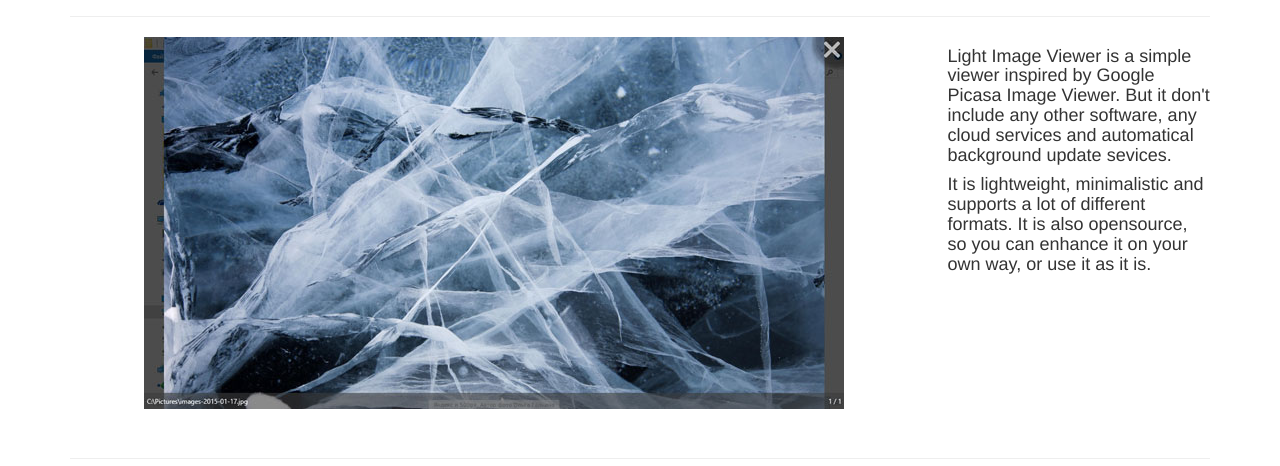
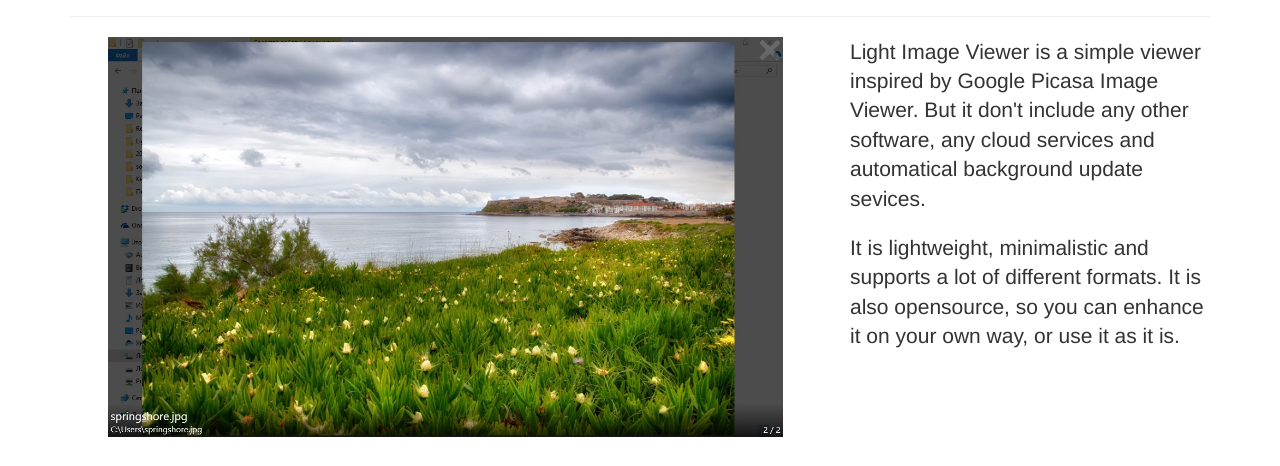
Before and after one commit to birdy90/LightImageViewer, a plain HTML site: page index.html in a window 1280 px wide. Shown: the part 155-621 px from the top of the page. Drawn offline with nearby package versions, Linux system fonts and the light colour scheme.

Commit message:
* update accordind v0.2 version

```diff
--- a/index.html
+++ b/index.html
@@ -4,6 +4,8 @@
     <link rel="stylesheet" href="https://maxcdn.bootstrapcdn.com/bootstrap/3.3.6/css/bootstrap.min.css">
 
     <style>
+        body { margin-bottom: 30px; }
+        .viewer-thumbnail { width: 90%; }
         .format-icons img { height: 50px; margin: 15px; }
     </style>
 </head>
@@ -29,12 +31,12 @@
         <div class='row'>
         </div>
         <div class="row">
-            <div class="col-md-9">
-                <img class='img-responsive center-block' src='Images/Slides/slide.jpg' />
+            <div class="col-md-8">
+                <img class='img-responsive center-block viewer-thumbnail' src='Images/Slides/slide3.jpg' />
             </div>
-            <div class="col-md-3">
-                <h4>Light Image Viewer is a simple viewer inspired by Google Picasa Image Viewer. But it don't include any other software, any cloud services and automatical background update sevices.</h4>
-                <h4>It is lightweight, minimalistic and supports a lot of different formats. It is also opensource, so you can enhance it on your own way, or use it as it is.</h4>
+            <div class="col-md-4">
+                <p class='lead'>Light Image Viewer is a simple viewer inspired by Google Picasa Image Viewer. But it don't include any other software, any cloud services and automatical background update sevices.</p>
+                <p class='lead'>It is lightweight, minimalistic and supports a lot of different formats. It is also opensource, so you can enhance it on your own way, or use it as it is.</p>
             </div>
         </div>
     </div>
@@ -71,7 +73,7 @@
                 <a href='https://github.com/birdy90/LightImageViewer'><h2><strong>GitHub</strong></h2></a>
             </div>
             <div class="col-md-2 text-center">
-                <a href='https://github.com/birdy90/LightImageViewer/releases/download/v0.1/LightImageViewer.zip'><h2><strong>Windows</strong></h2></a>
+                <a href='https://github.com/birdy90/LightImageViewer/releases/download/v0.2/LightImageViewer.Installer.msi'><h2><strong>Windows</strong></h2></a>
             </div>
         </div>
     </div>
```
Also changed, not shown: Images/Slides/slide2.jpg (added), Images/Slides/slide3.jpg (added).
